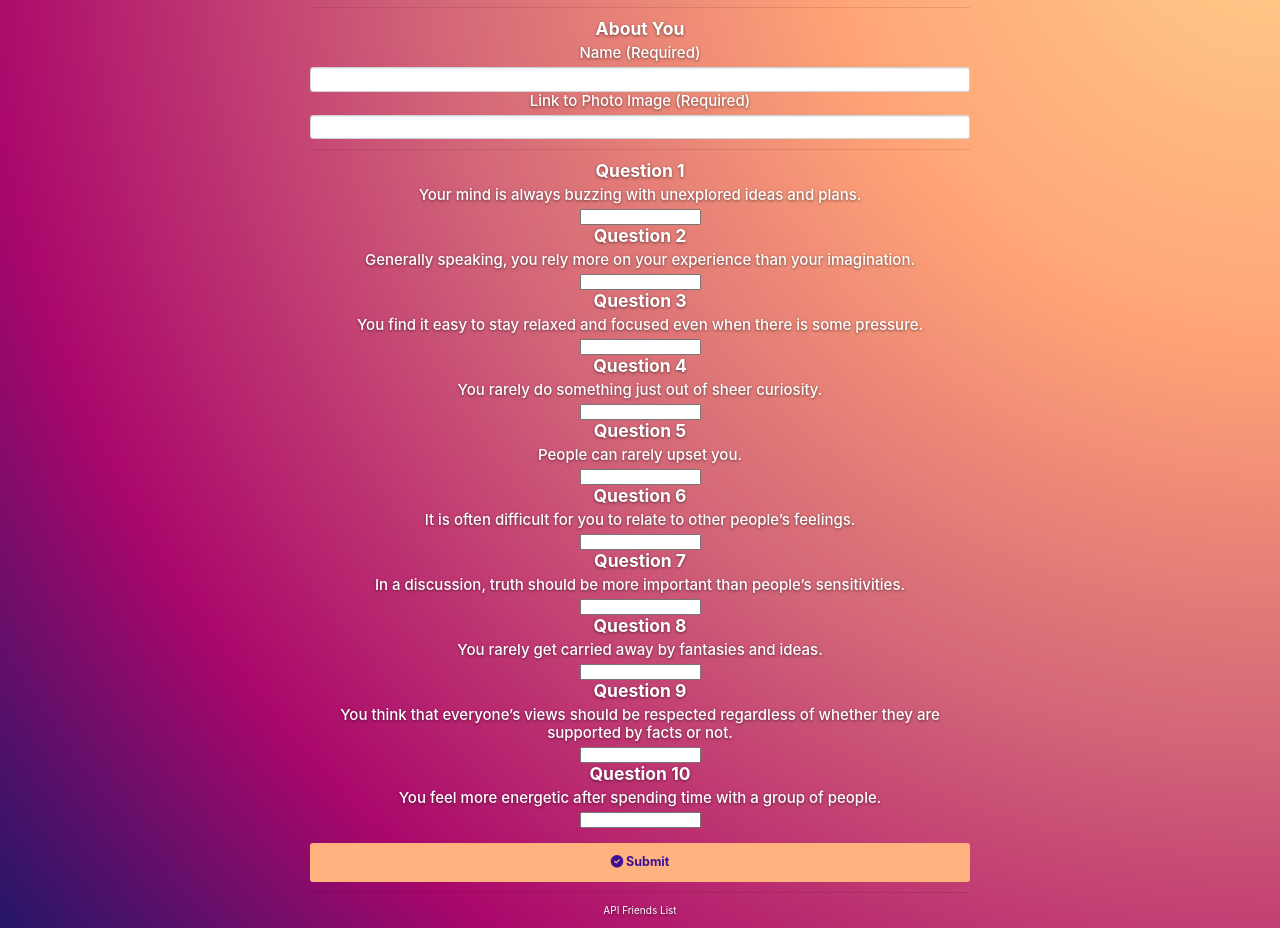
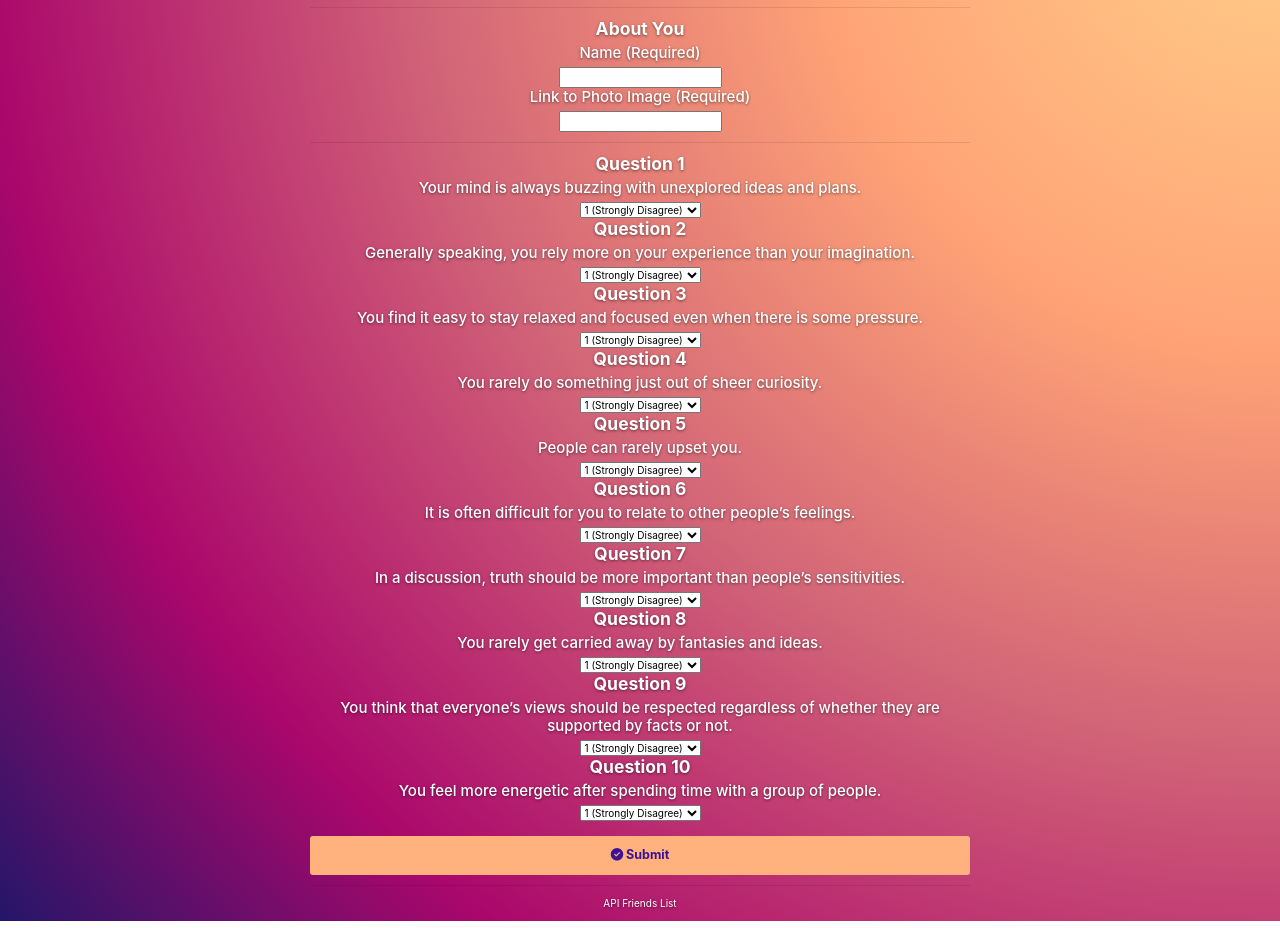
Before and after one commit to ejmacdonald/FriendFinder, a website: page app/public/survey.html in a window 1280 px wide. Shown: the part 112-1040 px from the top of the page. Drawn offline with nearby package versions, Linux system fonts and the light colour scheme.

Commit message:
Survey Page Edits

```diff
--- a/app/public/assets/css/style.css
+++ b/app/public/assets/css/style.css
@@ -54,6 +54,10 @@
 
 /*survey.html CSS*/
 
+select {
+    color: black;
+}
+
 .site-wrapper-inner .masthead {
     width: 100;
 }
--- a/app/public/survey.html
+++ b/app/public/survey.html
@@ -30,20 +30,20 @@
                     </div>
                 </div>
                 <div class="inner cover">
-                    <h1 class="cover-survey">Survey <img src="assets/images/survey.svg" height="80" width="80" alt="Survey Icon">
-</h1>
+                    <h1 class="cover-survey">Survey <img src="assets/images/survey.svg" height="80" width="80" alt="Survey Icon"></h1>
+                    <!-- Questions created by Northwestern University Coding Boot Camp -->
                     <h2>Survey Questions</h2>
                     <hr>
+                    <form>
                         <h3><strong>About You</strong></h3>
                         <h4>Name (Required)</h4>
-                    <input type="text" name="" id="name" class="form-control" required>
+                        <input type="text" id="name" class="user-info" required>
                         <h4>Link to Photo Image (Required)</h4>
-                    <input type="text" name="" id="photo" class="form-control" required>
+                        <input type="text" id="photo" class="user-info" required>
                         <hr>
                         <h3><strong>Question 1</strong></h3>
                         <h4>Your mind is always buzzing with unexplored ideas and plans.</h4>
-                    <select data-placeholder="" class="chosen-select" id="q1">
-                        <option value=""></option>
+                        <select class="user-choice" id="q1">
                             <option value="1">1 (Strongly Disagree)</option>
                             <option value="2">2</option>
                             <option value="3">3</option>
@@ -52,8 +52,7 @@
                         </select>
                         <h3><strong>Question 2</strong></h3>
                         <h4>Generally speaking, you rely more on your experience than your imagination.</h4>
-                    <select data-placeholder="" class="chosen-select" id="q2">
-                        <option value=""></option>
+                        <select class="user-choice" id="q2">
                             <option value="1">1 (Strongly Disagree)</option>
                             <option value="2">2</option>
                             <option value="3">3</option>
@@ -62,8 +61,7 @@
                         </select>
                         <h3><strong>Question 3</strong></h3>
                         <h4>You find it easy to stay relaxed and focused even when there is some pressure.</h4>
-                    <select data-placeholder="" class="chosen-select" id="q3">
-                        <option value=""></option>
+                        <select class="user-choice" id="q3">
                             <option value="1">1 (Strongly Disagree)</option>
                             <option value="2">2</option>
                             <option value="3">3</option>
@@ -72,8 +70,7 @@
                         </select>
                         <h3><strong>Question 4</strong></h3>
                         <h4>You rarely do something just out of sheer curiosity.</h4>
-                    <select data-placeholder="" class="chosen-select" id="q4">
-                        <option value=""></option>
+                        <select class="user-choice" id="q4">
                             <option value="1">1 (Strongly Disagree)</option>
                             <option value="2">2</option>
                             <option value="3">3</option>
@@ -82,8 +79,7 @@
                         </select>
                         <h3><strong>Question 5</strong></h3>
                         <h4>People can rarely upset you.</h4>
-                    <select data-placeholder="" class="chosen-select" id="q5">
-                        <option value=""></option>
+                        <select class="user-choice" id="q5">
                             <option value="1">1 (Strongly Disagree)</option>
                             <option value="2">2</option>
                             <option value="3">3</option>
@@ -92,8 +88,7 @@
                         </select>
                         <h3><strong>Question 6</strong></h3>
                         <h4>It is often difficult for you to relate to other people’s feelings.</h4>
-                    <select data-placeholder="" class="chosen-select" id="q6">
-                        <option value=""></option>
+                        <select class="user-choice" id="q6">
                             <option value="1">1 (Strongly Disagree)</option>
                             <option value="2">2</option>
                             <option value="3">3</option>
@@ -102,8 +97,7 @@
                         </select>
                         <h3><strong>Question 7</strong></h3>
                         <h4>In a discussion, truth should be more important than people’s sensitivities.</h4>
-                    <select data-placeholder="" class="chosen-select" id="q7">
-                        <option value=""></option>
+                        <select class="user-choice" id="q7">
                             <option value="1">1 (Strongly Disagree)</option>
                             <option value="2">2</option>
                             <option value="3">3</option>
@@ -112,8 +106,7 @@
                         </select>
                         <h3><strong>Question 8</strong></h3>
                         <h4>You rarely get carried away by fantasies and ideas.</h4>
-                    <select data-placeholder="" class="chosen-select" id="q8">
-                        <option value=""></option>
+                        <select class="user-choice" id="q8">
                             <option value="1">1 (Strongly Disagree)</option>
                             <option value="2">2</option>
                             <option value="3">3</option>
@@ -122,8 +115,7 @@
                         </select>
                         <h3><strong>Question 9</strong></h3>
                         <h4>You think that everyone’s views should be respected regardless of whether they are supported by facts or not.</h4>
-                    <select data-placeholder="" class="chosen-select" id="q9">
-                        <option value=""></option>
+                        <select class="user-choice" id="q9">
                             <option value="1">1 (Strongly Disagree)</option>
                             <option value="2">2</option>
                             <option value="3">3</option>
@@ -132,8 +124,7 @@
                         </select>
                         <h3><strong>Question 10</strong></h3>
                         <h4>You feel more energetic after spending time with a group of people.</h4>
-                    <select data-placeholder="" class="chosen-select" id="q10">
-                        <option value=""></option>
+                        <select class="user-choice" id="q10">
                             <option value="1">1 (Strongly Disagree)</option>
                             <option value="2">2</option>
                             <option value="3">3</option>
@@ -143,12 +134,10 @@
                         <br>
                         <br>
                         <!-- Submit Button -->
-                    <button type="submit" class="btn btn-primary btn-lg btn-block" id="submit"><i class="fa fa-check-circle" aria-hidden="true"></i> Submit
-                    </button>
+                        <button type="submit" class="btn btn-primary btn-lg btn-block" id="submit"><i class="fa fa-check-circle" aria-hidden="true"></i> Submit</button>
                         <hr>
-                    <span class="api-link">
-        <p><a href="/api/friends">API Friends List</a></p>
-    </span>
+                    </form>
+                    <p><span class="api-link"><a href="/api/friends">API Friends List</a></span></p>
                 </div>
             </div>
         </div>
```
Lines whose indentation alone changed are shown as unchanged.
